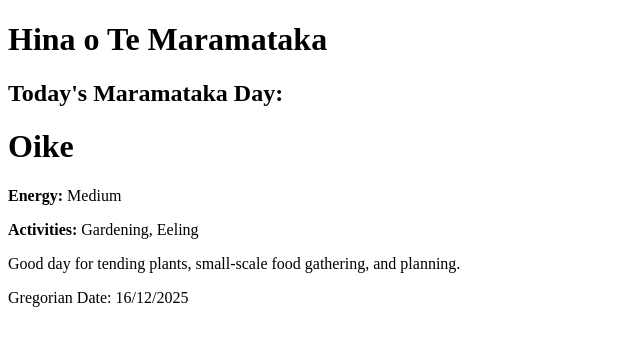
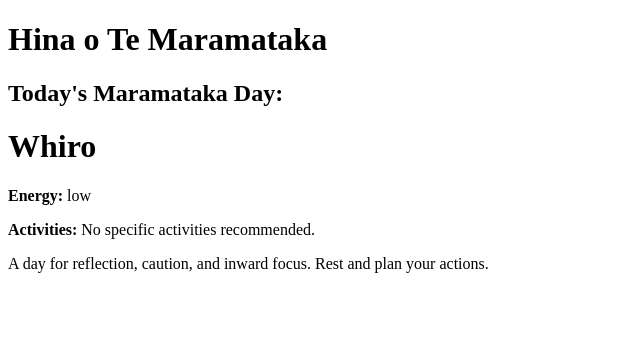
Before and after one commit to eden-jermendi/maramataka-calendar, a React (Vite) app: page / in a window 1280 px wide. Shown: the top 346 px of the page, without its empty margins (0-640 px from the left). Built offline with nearby package versions, Linux system fonts and the light colour scheme.

Commit message:
- replace date-based lookup with getLunarDaySafe(monthId, dayNumber)   - add stub month/day inputs for MVP-A   - render fallback message on lookup failure (no UI crash)   - render nameTr, energy, activities, and description   - remove Gregorian date display

```diff
--- a/src/pages/Today.tsx
+++ b/src/pages/Today.tsx
@@ -1,56 +1,37 @@
 import React from 'react'
-import { lunarDays } from '../data/maramataka/lunarDays'
-import { getLunarDayForDate } from '../data/maramataka/maramatakaService'
-import type { LunarDay } from '../domain/maramataka/types'
+import { getLunarDaySafe } from '../domain/maramataka/selectors'
 
 const Today: React.FC = () => {
-  // ADDED: Define currentDate and cycleStartDate
-  const currentDate = new Date() // Get today's Gregorian date
-  const cycleStartDate = new Date('2026-01-01T00:00:00Z') // Define your Maramataka cycle start date (adjust as needed)
+  const monthId = 'kohitatea'
+  const dayNumber = 1
 
-  const currentLunarDay: LunarDay | undefined = getLunarDayForDate(
-    currentDate,
-    cycleStartDate,
-    lunarDays,
-  )
+  const result = getLunarDaySafe(monthId, dayNumber)
 
-  if (!currentLunarDay) {
+  if (!result.ok) {
     return (
       <div className="TodayPage">
-        <h1>Loading Maramataka Day...</h1>
-        <p>
-          Could not determine the current lunar day. Please check the date and
-          cycle configuration.
-        </p>
+        <h1>Today</h1>
+        <p>Unable to load lunar day: {result.error}</p>
       </div>
     )
   }
 
+  const currentLunarDay = result.lunarDay
+
   return (
     <div className="TodayPage">
-      <h2>Today's Maramataka Day:</h2>
+      <h2>Today&apos;s Maramataka Day:</h2>
       <h1>{currentLunarDay.nameTr}</h1>
       <p>
-        <strong>Energy:</strong>{' '}
-        {currentLunarDay.energy.charAt(0).toUpperCase() +
-          currentLunarDay.energy.slice(1)}
+        <strong>Energy:</strong> {currentLunarDay.energy}
       </p>
       <p>
         <strong>Activities:</strong>{' '}
         {currentLunarDay.activities.length > 0
-          ? currentLunarDay.activities
-              .map(
-                (activity) =>
-                  activity.charAt(0).toUpperCase() + activity.slice(1),
-              )
-              .join(', ')
+          ? currentLunarDay.activities.join(', ')
           : 'No specific activities recommended.'}
       </p>
       <p className="description">{currentLunarDay.description}</p>
-
-      <p className="gregorian-date">
-        Gregorian Date: {currentDate.toLocaleDateString('en-NZ')}
-      </p>
     </div>
   )
 }
```
